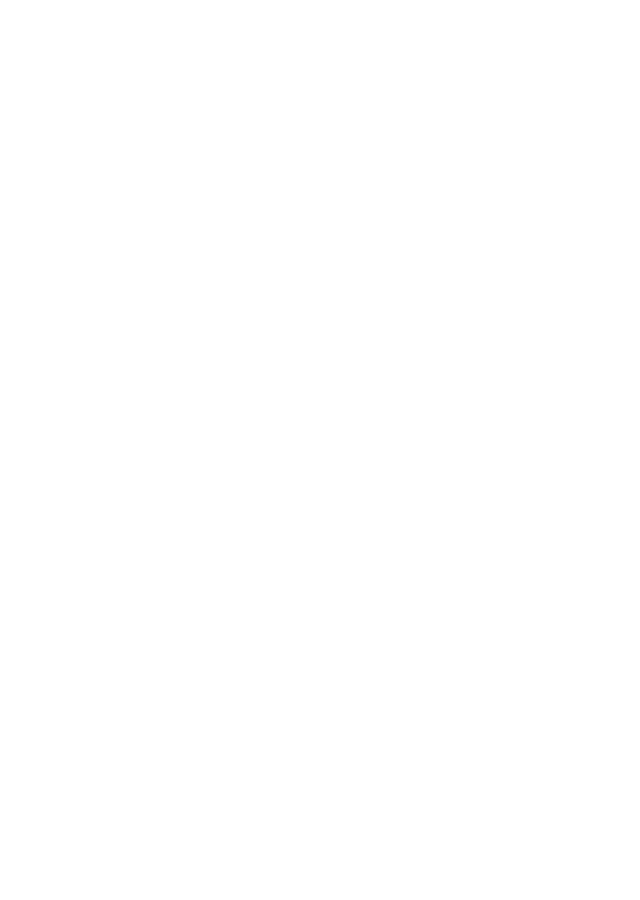
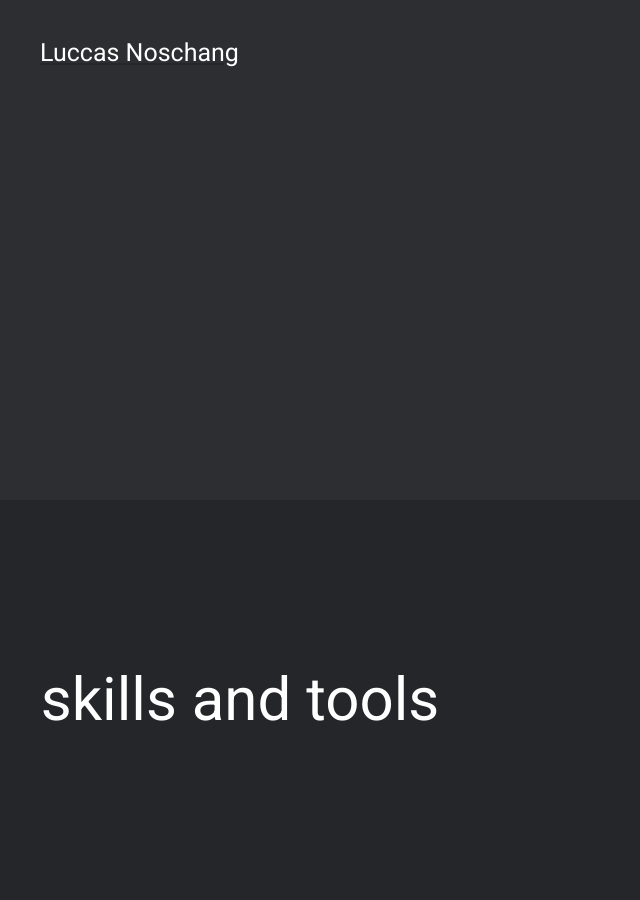
Before and after one commit to luccasnoschang/Portf-lio, a plain HTML site: page index.html in a window 1280 px wide. Shown: the whole page, without its empty margins (0-640 px from the left). Before the commit the page ends 800 px from the top, so only its background shows below. Drawn offline with Linux system fonts and the light colour scheme.

Commit message:
adicionando skills

```diff
--- a/index.html
+++ b/index.html
@@ -1,24 +1,43 @@
 <!DOCTYPE html>
 <html lang="pt-br">
+
 <head>
     <meta charset="UTF-8">
     <meta name="viewport" content="width=device-width, initial-scale=1.0">
+    <link rel="stylesheet" href="reset.css">
     <link rel="stylesheet" href="style.css">
+    <link href="https://fonts.googleapis.com/css2?family=Roboto&display=swap" rel="stylesheet">
+
     <title>Luccas Noschang</title>
 </head>
+
 <body>
 
-<header>
+    <div id="container">
+
+
+        <header id="cabecalho">
+            <a href="/index.html" aria-label="home">
+                <p id="nomeCabecalho">Luccas Noschang</p>
+            </a>
+        </header>
+
+            <div id="tecnologias">
+                <p id="titulo">skills and tools</p>
+                <div style="width: 600px; height: 400px;" data-wordart-src="//cdn.wordart.com/json/z48tsjgw7mj1" data-wordart-show-attribution></div>
+            </div>
 
 
 
-</header>
 
 
 
-<footer>
+        <footer>
 
-</footer>
+        </footer>
 
+        <script src="//cdn.wordart.com/wordart.min.js" async defer></script>
+    </div>
 </body>
+
 </html>
--- /dev/null
+++ b/reset.css
@@ -0,0 +1,43 @@
+html, body, div, span, applet, object, iframe,
+h1, h2, h3, h4, h5, h6, p, blockquote, pre,
+a, abbr, acronym, address, big, cite, code,
+del, dfn, em, img, ins, kbd, q, s, samp,
+small, strike, strong, sub, sup, tt, var,
+b, u, i, center,
+dl, dt, dd, ol, ul, li,
+fieldset, form, label, legend,
+table, caption, tbody, tfoot, thead, tr, th, td,
+article, aside, canvas, details, embed,
+figure, figcaption, footer, header, hgroup,
+menu, nav, output, ruby, section, summary,
+time, mark, audio, video {
+	margin: 0;
+	padding: 0;
+	border: 0;
+	font-size: 100%;
+	font: inherit;
+	vertical-align: baseline;
+}
+/* HTML5 display-role reset for older browsers */
+article, aside, details, figcaption, figure,
+footer, header, hgroup, menu, nav, section {
+	display: block;
+}
+body {
+	line-height: 1;
+}
+ol, ul {
+	list-style: none;
+}
+blockquote, q {
+	quotes: none;
+}
+blockquote:before, blockquote:after,
+q:before, q:after {
+	content: '';
+	content: none;
+}
+table {
+	border-collapse: collapse;
+	border-spacing: 0;
+}
--- a/style.css
+++ b/style.css
@@ -0,0 +1,46 @@
+html {
+    width: 100%;
+    height: 100%;
+    background-color: #25262a;
+}
+
+body {
+    width: 100%;
+    height: 100%;
+    font-family: 'Roboto', sans-serif;
+}
+
+a{
+    color:#25262a;
+}
+
+#container{
+    width: 100%;
+    height: 100%;
+    background-color: #25262a;
+}
+
+#cabecalho{
+    background-color: #2d2e32;
+    height: 500px;
+}
+
+#nomeCabecalho{
+    font-size: 25px;
+    color: white;
+    text-decoration: none;
+    padding:40px;
+}
+
+#tecnologias{
+    display: flex;
+    flex-direction: row;
+    justify-content: center;
+    align-items: center;
+    gap: 200px;
+}
+
+#titulo{
+    font-size: 60px;
+    color: white;
+}
```
